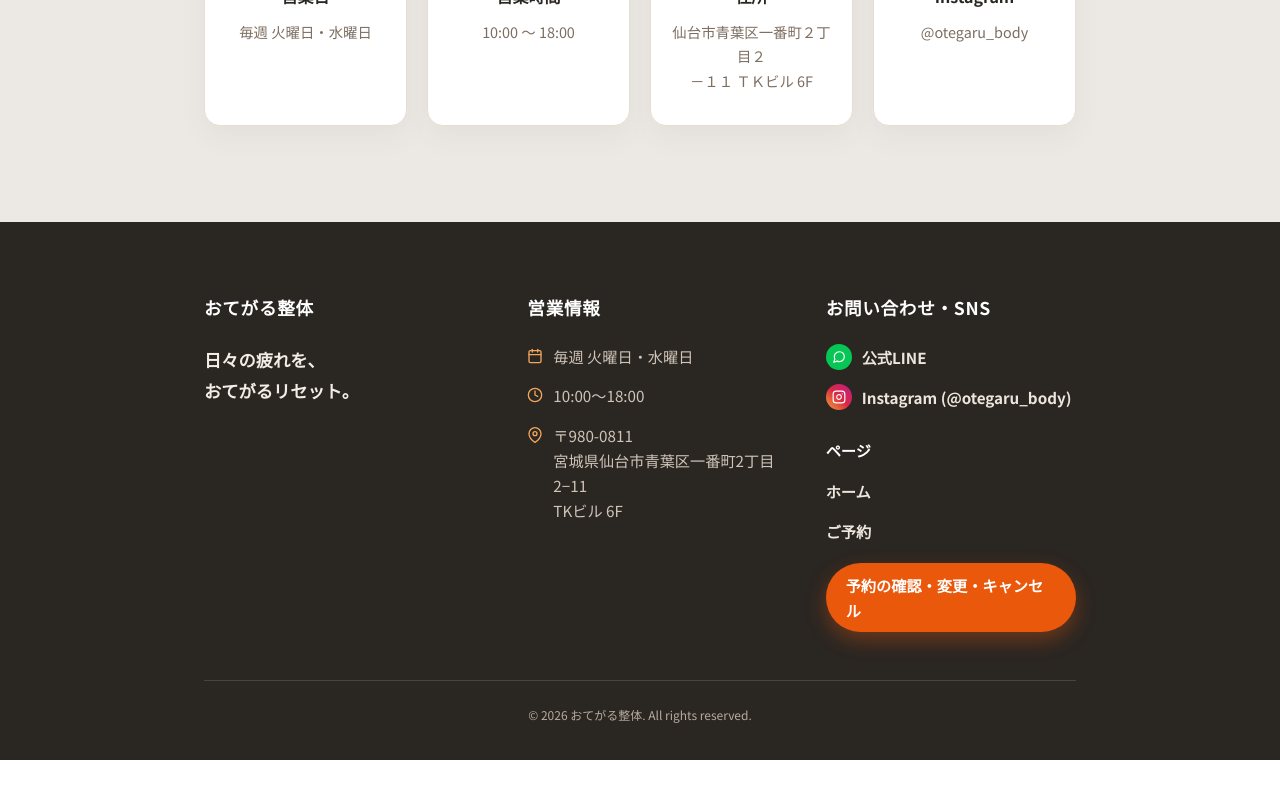
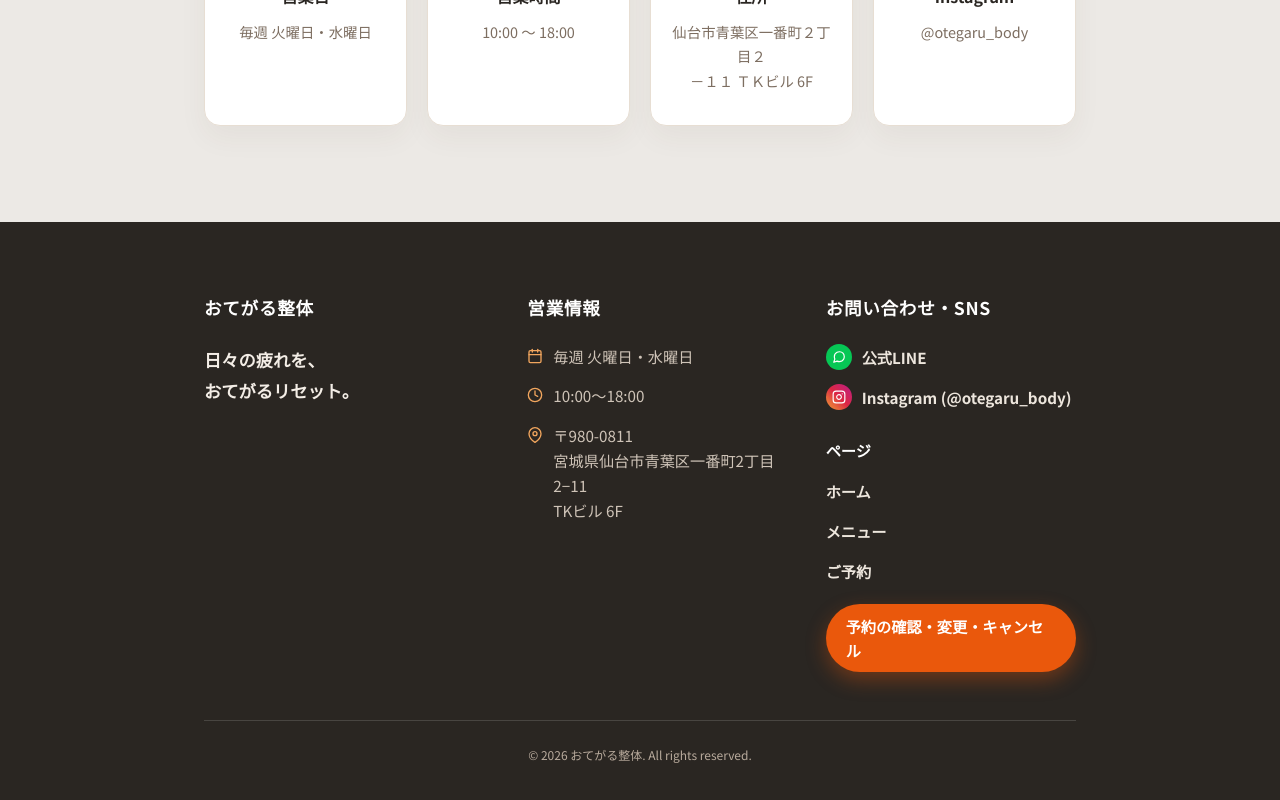
Before and after one commit to otegarubody-cloud/otegaru.body, a Next.js app in the folder otegaru-system/: page / in a window 1280 px wide. Shown: the part 1242-2042 px from the top of the page. Before the commit the page ends 2002 px from the top, so only its background shows below. Built offline with nearby package versions, Linux system fonts and the light colour scheme; no server answers; the database is empty.

Commit message:
Add menu link to footer

```diff
--- a/otegaru-system/src/components/Footer.tsx
+++ b/otegaru-system/src/components/Footer.tsx
@@ -69,6 +69,7 @@ export default function Footer() {
           <div className="footer-links-title">ページ</div>
           <ul className="footer-page-links">
             <li><Link href="/">ホーム</Link></li>
+            <li><Link href="/menu">メニュー</Link></li>
             <li><Link href="/booking">ご予約</Link></li>
             <li><Link href="/confirm" className="footer-confirm-link">予約の確認・変更・キャンセル</Link></li>
           </ul>
```
